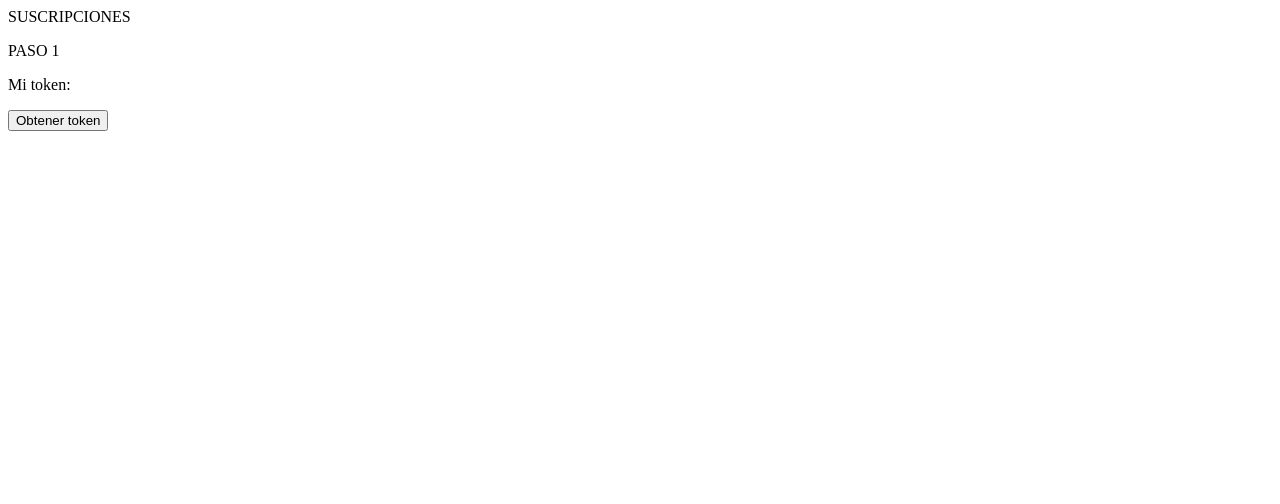
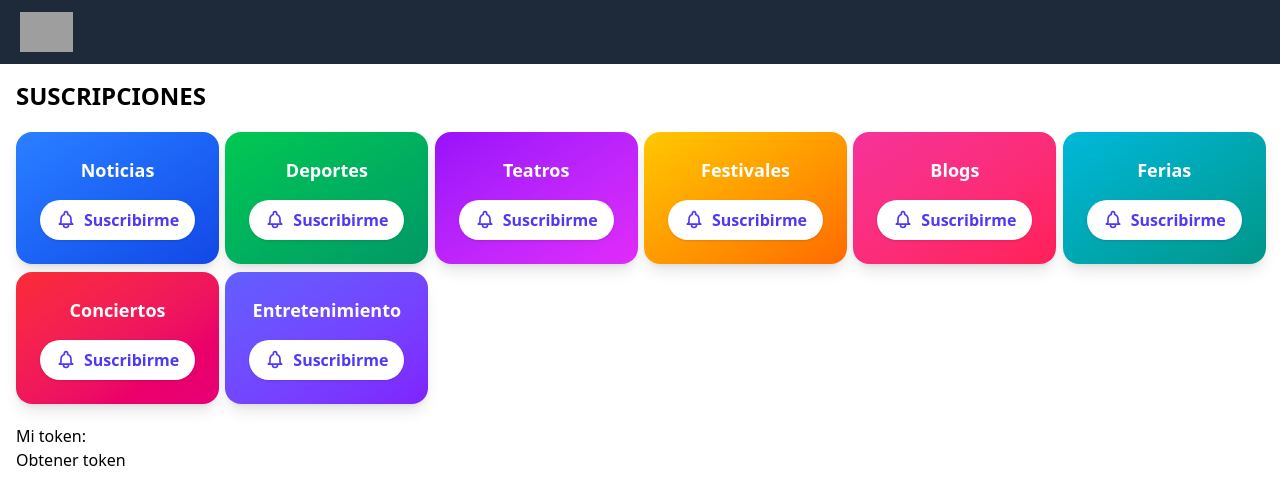
Before and after one commit to AlexRojasCoaquira/notification-push, a Nuxt app: page / in a window 1280 px wide. Shown: the top 504 px of the page. Built offline with nearby package versions, Linux system fonts and the light colour scheme; grey boxes are pictures that could not be loaded.

Commit message:
add design

```diff
--- /dev/null
+++ b/assets/css/main.css
@@ -0,0 +1 @@
+@import "tailwindcss";
--- /dev/null
+++ b/components/Card.vue
@@ -0,0 +1,61 @@
+<template>
+  <div
+    :class="[
+      'max-w-sm mx-auto p-6 rounded-2xl shadow-lg text-white',
+      gradientClass
+    ]">
+    <h2 class="text-lg font-bold mb-4 text-center">{{ title }}</h2>
+    <div class="flex justify-center">
+      <button
+        class="flex items-center gap-2 bg-white text-indigo-600 px-4 py-2 rounded-full font-semibold shadow hover:bg-indigo-50 transition"
+        @click="$emit('suscribe')"
+      >
+        <template v-if="isSuscribe">
+          <svg xmlns="http://www.w3.org/2000/svg" class="h-5 w-5" viewBox="0 0 24 24" fill="none"
+            stroke="currentColor" stroke-width="2">
+            <path stroke-linecap="round" stroke-linejoin="round"
+                  d="M15 17h5l-1.405-1.405A2.032 2.032 0 0118 14.158V11
+                    a6.002 6.002 0 00-4-5.659V4a2 2 0 10-4 0v1.341
+                    C7.67 6.165 6 8.388 6 11v3.159c0
+                    .538-.214 1.055-.595 1.436L4 17h5m6
+                    0v1a3 3 0 11-6 0v-1m6 0H9" />
+            <path stroke-linecap="round" stroke-linejoin="round" d="M9 13l2 2l4 -4" />
+          </svg>
+        </template>
+        <template v-else>
+          <svg xmlns="http://www.w3.org/2000/svg" class="h-5 w-5" fill="none"
+              viewBox="0 0 24 24" stroke="currentColor" stroke-width="2">
+            <path stroke-linecap="round" stroke-linejoin="round"
+                  d="M15 17h5l-1.405-1.405A2.032 2.032 0 0118 14.158V11a6.002 6.002 0 00-4-5.659V4a2 2 0 10-4 0v1.341C7.67 6.165 6 8.388 6 11v3.159c0 .538-.214 1.055-.595 1.436L4 17h5m6 0v1a3 3 0 11-6 0v-1m6 0H9" />
+          </svg>
+        </template>
+        {{isSuscribe ? 'Desuscribirme' : 'Suscribirme'}}
+      </button>
+    </div>
+  </div>
+</template>
+
+<script lang="ts" setup>
+const props = defineProps<{
+  title: string,
+  isSuscribe: boolean
+}>()
+const gradientMap: Record<string, string> = {
+  Noticias: 'bg-gradient-to-br from-blue-500 to-blue-700',
+  Deportes: 'bg-gradient-to-br from-green-500 to-emerald-600',
+  Teatros: 'bg-gradient-to-br from-purple-600 to-fuchsia-500',
+  Festivales: 'bg-gradient-to-br from-yellow-400 to-orange-500',
+  Blogs: 'bg-gradient-to-br from-pink-500 to-rose-500',
+  Ferias: 'bg-gradient-to-br from-cyan-500 to-teal-600',
+  Conciertos: 'bg-gradient-to-br from-red-500 to-pink-600',
+  Entretenimiento: 'bg-gradient-to-br from-indigo-500 to-violet-600'
+};
+
+const gradientClass = computed(() => {
+  return gradientMap[props.title] || 'bg-gradient-to-br from-gray-400 to-gray-600';
+});
+</script>
+
+<style>
+
+</style>
--- /dev/null
+++ b/components/Header.vue
@@ -0,0 +1,5 @@
+<template>
+  <div class="h-16 w-full bg-gray-800 flex items-center px-5">
+    <img class="h-10" src="https://cdn-projects-build.joinnus.com/jweb-public-front/production/2500/static/images/joinnus-v2.svg" alt="joinnus">
+  </div>
+</template>
--- a/composables/usePushNotifications.ts
+++ b/composables/usePushNotifications.ts
@@ -95,7 +95,7 @@ export function useFirebaseMessaging() {
 
   const suscribeToTopic = async (topic: string, token: string) => {
     try {
-      const url = `https://notification-api-production-1ded.up.railway.app/suscribe`;
+      const url = `http://localhost:3001/suscribe`;
       const payload = {
         topic,
         token
--- a/layouts/default.vue
+++ b/layouts/default.vue
@@ -1,3 +1,4 @@
 <template>
+    <Header></Header>
     <NuxtPage />
 </template>
--- a/nuxt.config.ts
+++ b/nuxt.config.ts
@@ -1,7 +1,15 @@
 // https://nuxt.com/docs/api/configuration/nuxt-config
+import tailwindcss from "@tailwindcss/vite";
+
 export default defineNuxtConfig({
   compatibilityDate: '2025-05-15',
   devtools: { enabled: true },
+  css: ['~/assets/css/main.css'],
   plugins: ['@/plugins/firebase'],
+    vite: {
+    plugins: [
+      tailwindcss(),
+    ],
+  },
   ssr: false,
 })
--- a/package.json
+++ b/package.json
@@ -10,9 +10,11 @@
     "postinstall": "nuxt prepare"
   },
   "dependencies": {
+    "@tailwindcss/vite": "^4.1.11",
     "axios": "^1.10.0",
     "firebase": "^11.10.0",
     "nuxt": "^3.17.6",
+    "tailwindcss": "^4.1.11",
     "vue": "^3.5.17",
     "vue-router": "^4.5.1"
   }
--- a/pages/index.vue
+++ b/pages/index.vue
@@ -1,21 +1,32 @@
 <template>
-  <div>
-    SUSCRIPCIONES
-    <div class="">
-      <p>PASO 1</p>
+  <div class="w-full p-4">
+    <div class="container">
+      <h1 class="text-2xl font-bold">
+        SUSCRIPCIONES
+      </h1>
+      <div class="grid grid-cols-2 md:grid-cols-3 lg:grid-cols-4 xl:grid-cols-6 gap-2 my-5">
+        <Card title="Noticias" @suscribe="suscribeTopic('Noticias')" :isSuscribe="topicList.includes('Noticias')" />
+        <Card title="Deportes" @suscribe="suscribeTopic('Deportes')" :isSuscribe="topicList.includes('Deportes')"/>
+        <Card title="Teatros" @suscribe="suscribeTopic('Teatros')" :isSuscribe="topicList.includes('Teatros')"/>
+        <Card title="Festivales" @suscribe="suscribeTopic('Festivales')" :isSuscribe="topicList.includes('Festivales')"/>
+        <Card title="Blogs" @suscribe="suscribeTopic('Blogs')" :isSuscribe="topicList.includes('Blogs')"/>
+        <Card title="Ferias" @suscribe="suscribeTopic('Ferias')" :isSuscribe="topicList.includes('Ferias')"/>
+        <Card title="Conciertos" @suscribe="suscribeTopic('Conciertos')" :isSuscribe="topicList.includes('Conciertos')" />
+        <Card title="Entretenimiento" @suscribe="suscribeTopic('Entretenimiento')" :isSuscribe="topicList.includes('Entretenimiento')" />
+      </div>
       <p>
         Mi token: {{ token }}
       </p>
       <button type="button" @click="getTokenFirebase">
         Obtener token
       </button>
-    </div>
-    <div class="" v-if="token">
-      <p>PASO 2</p>
-      <label for="topic">topico</label>
-      <input name="topic" type="text" v-model="topic">
-      <button type="button" @click="suscribeTopic">Suscribirse</button>
-      <p v-if="res">Suscrito con éxitoo</p>
+      <div class="" v-if="token">
+        <!-- <p>PASO 2</p>
+        <label for="topic">topico</label>
+        <input name="topic" type="text" v-model="topic"> -->
+        <button type="button" @click="suscribeTopic">Suscribirse</button>
+        <p v-if="msg">{{msg}}</p>
+      </div>
     </div>
   </div>
 </template>
@@ -25,16 +36,27 @@
   const { getTokenNotification, suscribeToTopic } = useFirebaseMessaging()
   const token = ref('')
   const topic = ref('')
-  const res = ref(null)
+  const topicList = ref<string[]>([])
+  const msg = ref('')
   const getTokenFirebase = async() => {
     const res = await getTokenNotification();
     token.value = res;
   }
-  const suscribeTopic = async() => {
-    const res = await suscribeToTopic(topic.value, token.value);
-    console.log(res);
-    res.value = res
+  const suscribeTopic = async(topic: string) => {
+    console.log('topic', topic)
+    if(topicList.value.includes(topic) || !token.value) return;
+    const res = await suscribeToTopic(topic, token.value);
+    if(res) {
+      topicList.value.push(topic)
+      localStorage.setItem('topicList', JSON.stringify(topicList.value))
+      msg.value = 'Se ha suscrito con éxito'
+    }
+    // console.log(res);
+    // res.value = res
   }
+  onMounted(() => {
+    getTokenFirebase()
+  })
 </script>
 
 <style>
```
Also changed, not shown: 1 other file (tests, documents, lock files or other folders).
